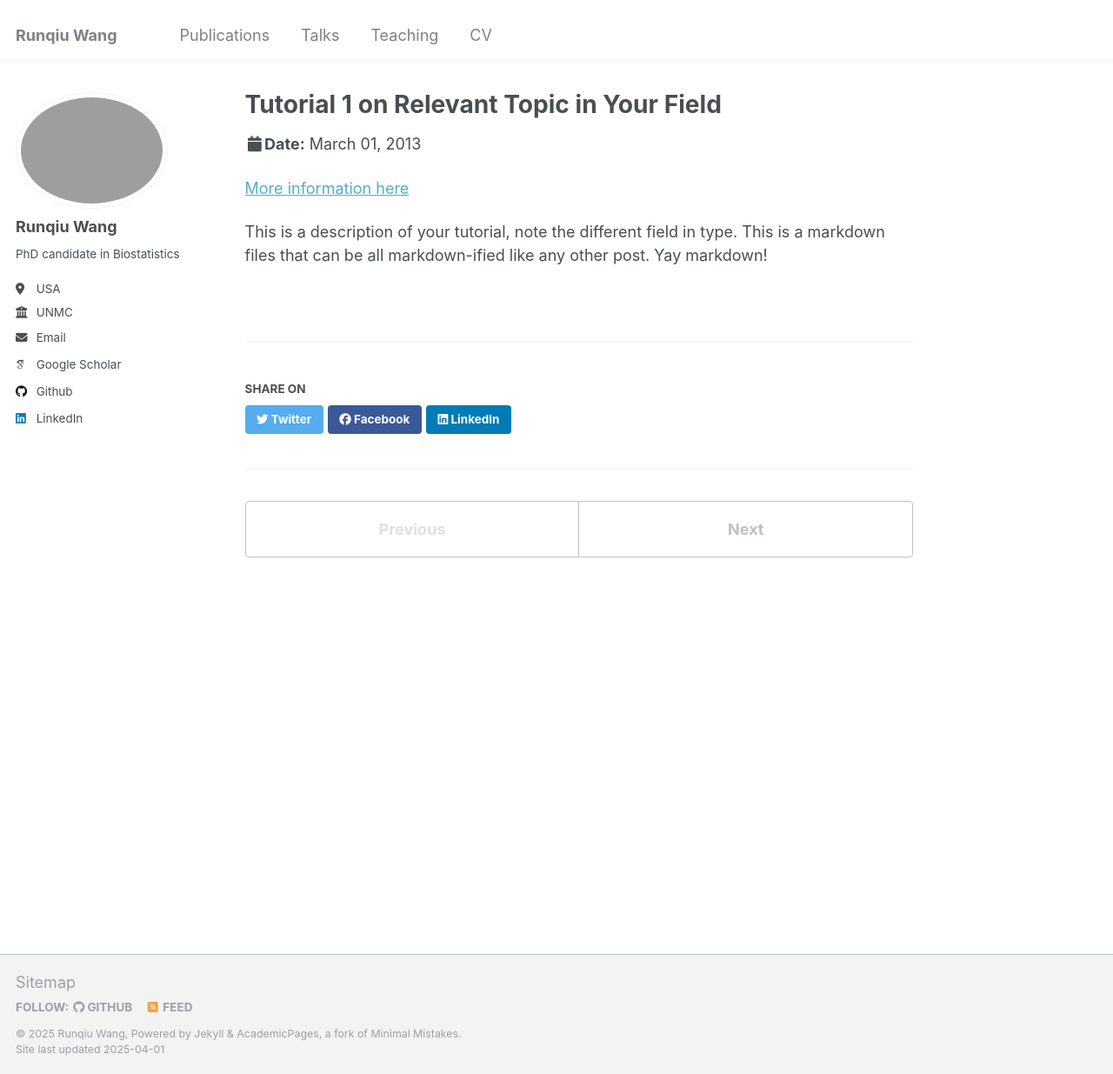
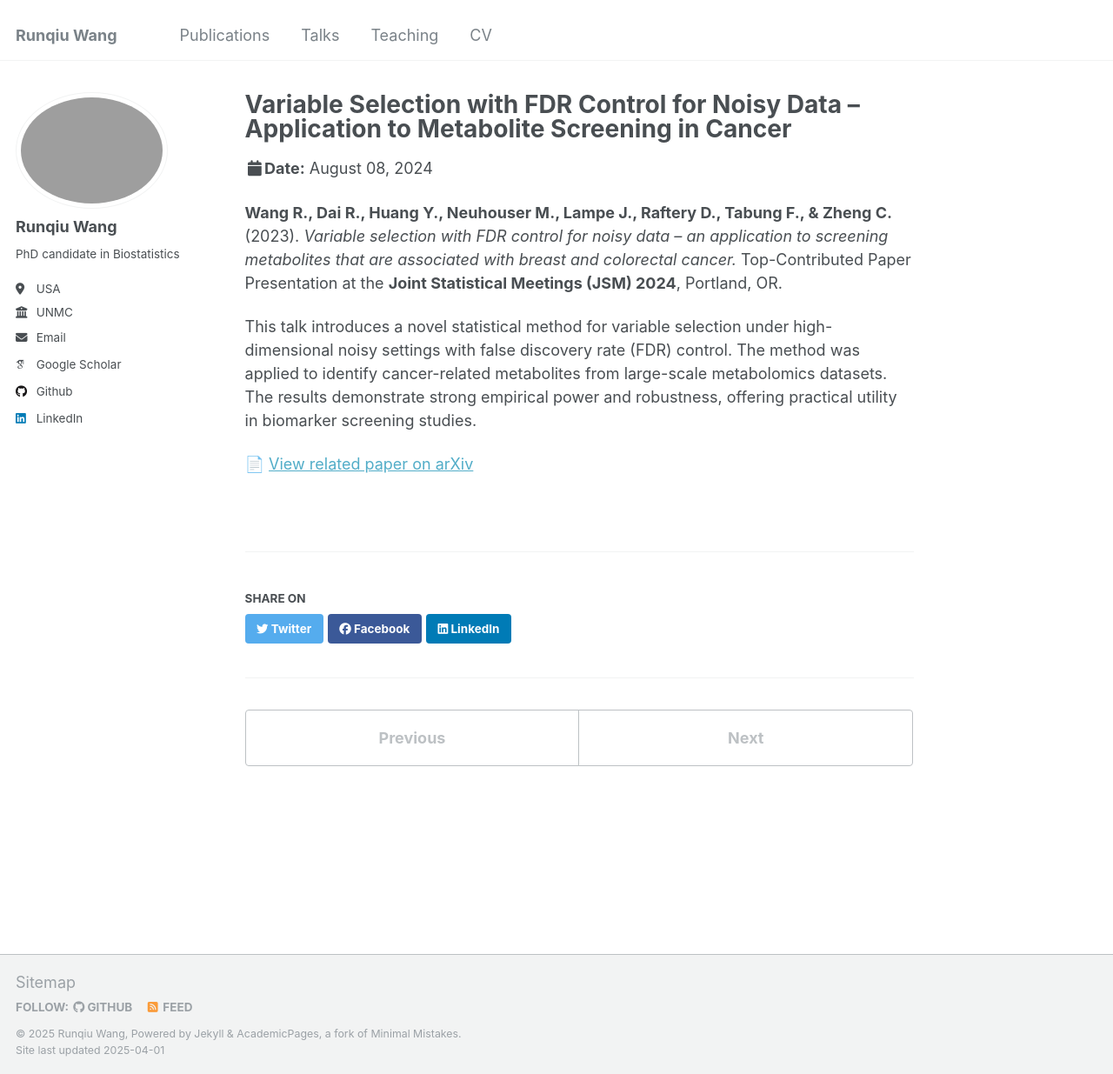
Before and after one commit to RunqiuWang22/runqiuwang22.github.io, a Jekyll site: the page built from _talks/2013-03-01-tutorial-1.md, in a window 1280 px wide and 1235 px high. Shown: the whole window at 87% size. Built offline with Jekyll 4.4.1, drawn with Linux system fonts in a browser that asks for light colours; some web fonts are replaced.

Commit message:
Update 2013-03-01-tutorial-1.md

```diff
--- a/_talks/2013-03-01-tutorial-1.md
+++ b/_talks/2013-03-01-tutorial-1.md
@@ -1,13 +1,15 @@
 ---
-title: "Tutorial 1 on Relevant Topic in Your Field"
+title: "Variable Selection with FDR Control for Noisy Data – Application to Metabolite Screening in Cancer"
 collection: talks
-type: "Tutorial"
-permalink: /talks/2013-03-01-tutorial-1
-venue: "UC-Berkeley Institute for Testing Science"
-date: 2013-03-01
-location: "Berkeley CA, USA"
+type: "Top-Contributed Paper Presentation"
+permalink: /talks/2024-08-08-jsm-fdr-metabolites
+venue: "Joint Statistical Meetings (JSM) 2024"
+date: 2024-08-08
+location: "Portland, OR, USA"
 ---
 
-[More information here](http://exampleurl.com)
+**Wang R., Dai R., Huang Y., Neuhouser M., Lampe J., Raftery D., Tabung F., & Zheng C.** (2023). *Variable selection with FDR control for noisy data – an application to screening metabolites that are associated with breast and colorectal cancer.* Top-Contributed Paper Presentation at the **Joint Statistical Meetings (JSM) 2024**, Portland, OR.
 
-This is a description of your tutorial, note the different field in type. This is a markdown files that can be all markdown-ified like any other post. Yay markdown!
+This talk introduces a novel statistical method for variable selection under high-dimensional noisy settings with false discovery rate (FDR) control. The method was applied to identify cancer-related metabolites from large-scale metabolomics datasets. The results demonstrate strong empirical power and robustness, offering practical utility in biomarker screening studies.
+
+📄 [View related paper on arXiv](https://arxiv.org/abs/2310.06696)
```
